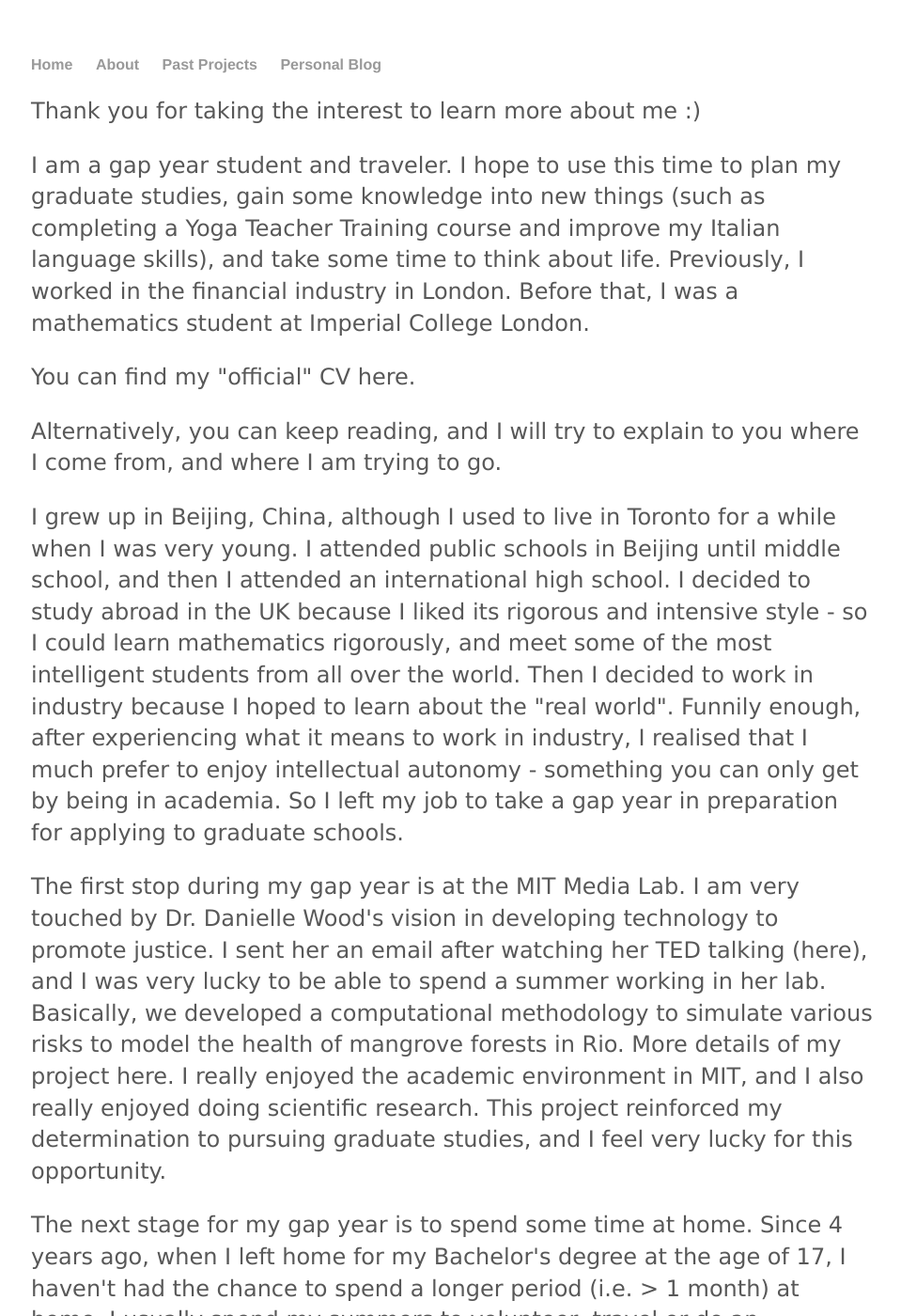
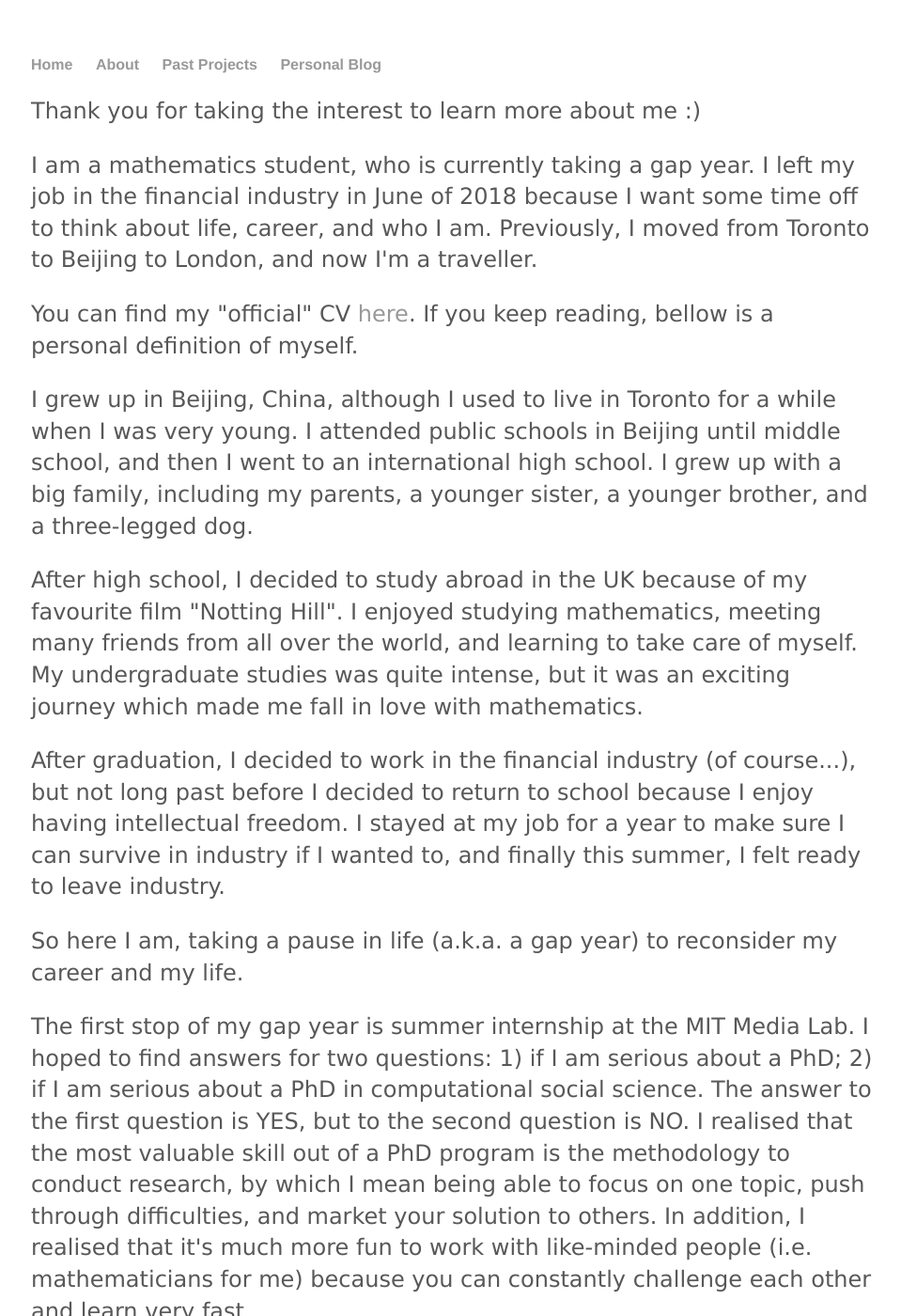
Before and after one commit to cynthia1234/cynthiazeng.github.io, a Jekyll site: the page built from about/index.html, in a window 1280 px wide and 1400 px high. Shown: the whole window at 94% size, without its empty margins (159-1118 px from the left). Built offline with Jekyll 4.4.1, drawn with Linux system fonts in a browser that asks for light colours; some of the changed text lies outside the part shown.

Commit message:
Update index.html

```diff
--- a/about/index.html
+++ b/about/index.html
@@ -4,22 +4,21 @@ title: About
 ---
 <div class="blurb">
 	<p>Thank you for taking the interest to learn more about me :)   </p>
-<p> I am a gap year student and traveler. I hope to use this time to plan my graduate studies, gain some knowledge into new things (such as completing a Yoga Teacher Training course and improve my Italian language skills), and take some time to think about life. Previously, I worked in the financial industry in London. Before that, I was a mathematics student at Imperial College London. </p>
+<p> I am a mathematics student, who is currently taking a gap year. I left my job in the financial industry in June of 2018 because I want some time off to think about life, career, and who I am. Previously, I moved from Toronto to Beijing to London, and now I'm a traveller.</p>
 
-<p> You can find my "official" CV here. </p>
+<p> You can find my "official" CV <a href="/about/CV_Cynthia_Zeng.pdf">here</a>. If you keep reading, bellow is a personal definition of myself.</p>
 
-<p> Alternatively, you can keep reading, and I will try to explain to you where I come from, and where I am trying to go. </p>
+<p> I grew up in Beijing, China, although I used to live in Toronto for a while when I was very young. I attended public schools in Beijing until middle school, and then I went to an international high school. I grew up with a big family, including my parents, a younger sister, a younger brother, and a three-legged dog. </p>
 
-<p> I grew up in Beijing, China, although I used to live in Toronto for a while when I was very young. I attended public schools in Beijing until middle school, and then I attended an international high school. I decided to study abroad in the UK because I liked its rigorous and intensive style - so I could learn mathematics rigorously, and meet some of the most intelligent students from all over the world. Then I decided to work in industry because I hoped to learn about the "real world". Funnily enough, after experiencing what it means to work in industry, I realised that I much prefer to enjoy intellectual autonomy - something you can only get by being in academia. So I left my job to take a gap year in preparation for applying to graduate schools. </p>
+<p> After high school, I decided to study abroad in the UK because of my favourite film "Notting Hill". I enjoyed studying mathematics, meeting many friends from all over the world, and learning to take care of myself. My undergraduate studies was quite intense, but it was an exciting journey which made me fall in love with mathematics. </p>
 
-<p> The first stop during my gap year is at the MIT Media Lab. I am very touched by Dr. Danielle Wood's vision in developing technology to promote justice. I sent her an email after watching her TED talking (here), and I was very lucky to be able to spend a summer working in her lab. Basically, we developed a computational methodology to simulate various risks to model the health of mangrove forests in Rio. More details of my project here. I really enjoyed the academic environment in MIT, and I also really enjoyed doing scientific research. This project reinforced my determination to pursuing graduate studies, and I feel very lucky for this opportunity. </p>
+<p> After graduation, I decided to work in the financial industry (of course...), but not long past before I decided to return to school because I enjoy having intellectual freedom. I stayed at my job for a year to make sure I can survive in industry if I wanted to, and finally this summer, I felt ready to leave industry. </p>
 
-<p> The next stage for my gap year is to spend some time at home. Since 4 years ago, when I left home for my Bachelor's degree at the age of 17, I haven't had the chance to spend a longer period (i.e. > 1 month) at home. I usually spend my summers to volunteer, travel or do an internship. After 4 years being away from home, I realised that my parents are the wisest and the best people I can learn from! </p>
+<p> So here I am, taking a pause in life (a.k.a. a gap year) to reconsider my career and my life. </p>
 
-<p> Then, I plan to pursue a Yoga Training Course in Thailand. (Initially, I wanted to do it in India, but my mom wouldn't allow it due to safety concerns...so Thailand is also a good option.) I have been practicing yoga by going to classes for 4 years, it helped me go through stressful and lonely times away from home. So I really hope to use this opportunity to improve my techniques, and also become a yoga teacher to share it with more people in the future. </p>
+<p> The first stop of my gap year is summer internship at the MIT Media Lab. I hoped to find answers for two questions: 1) if I am serious about a PhD; 2) if I am serious about a PhD in computational social science. The answer to the first question is YES, but to the second question is NO. I realised that the most valuable skill out of a PhD program is the methodology to conduct research, by which I mean being able to focus on one topic, push through difficulties, and market your solution to others. In addition, I realised that it's much more fun to work with like-minded people (i.e. mathematicians for me) because you can constantly challenge each other and learn very fast. </p>
 
-<p> After this training course, I haven't decided 100% what I would like to do. Potentially, I am considering to spend a semester abroad studying art and design related courses in Florence, Italy. I think that my undergraduate degree has been a very focused degree in mathematics, which taught me to be logic and precise. However, I am also a creative person who likes to express individuality. So I would like to use my gap year to free my mind, and gain different perspectives into artistic subjects. In addition, I have been self-studying Italian for a year, so studying in Italy would allow me to improve my Italian. </p>
+<p> After knowing the direction for my career for the next 5 years, I felt content and decided to spend time with people I love. So the second focus for my gap year is relationships. I first spent with my boyfriend for some time, and now I am spending time with my family at home. </p>
 
-<p> Last but not least, I try to keep track of my random thoughts when I travel, and you can read it here. </p>
-
+<p>I will keep you updated regarding my whereabouts in my blog, and I'm looking forward to it!</p>
 </div><!-- /.blurb -->
```
